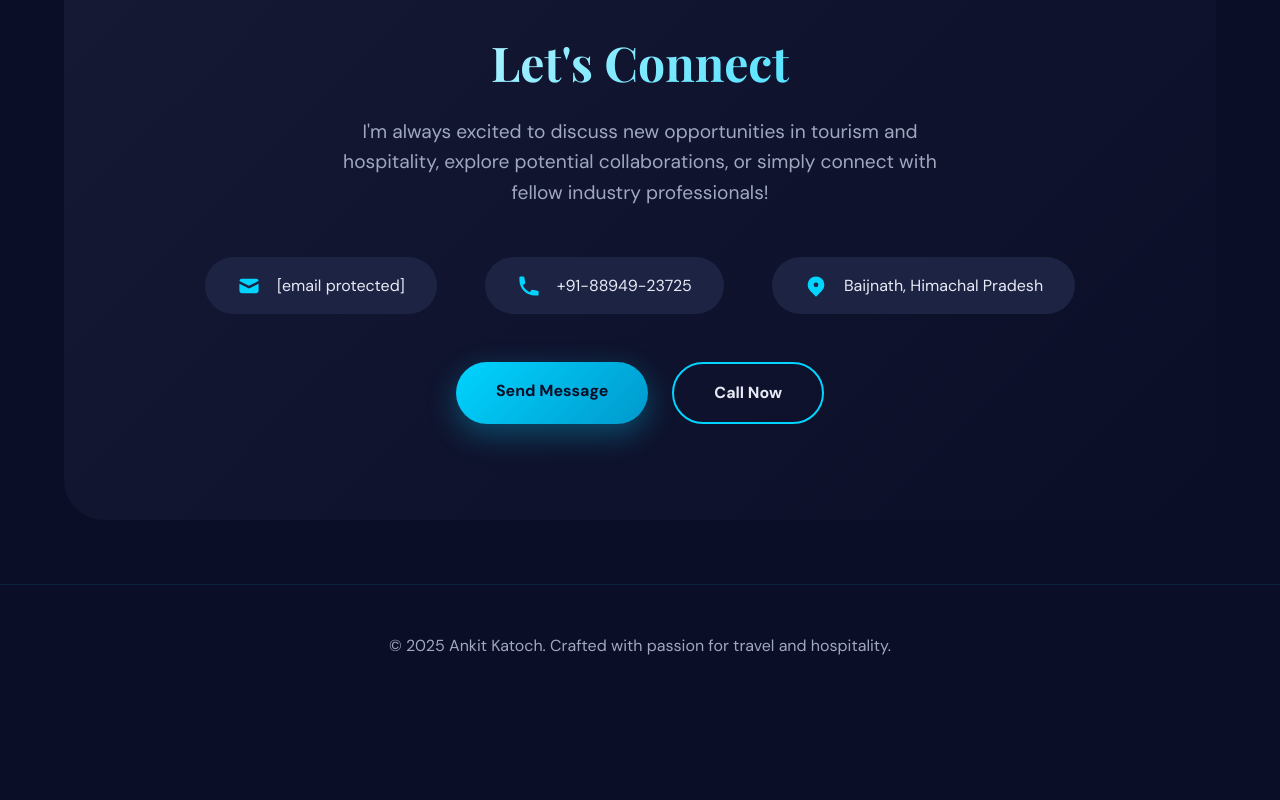
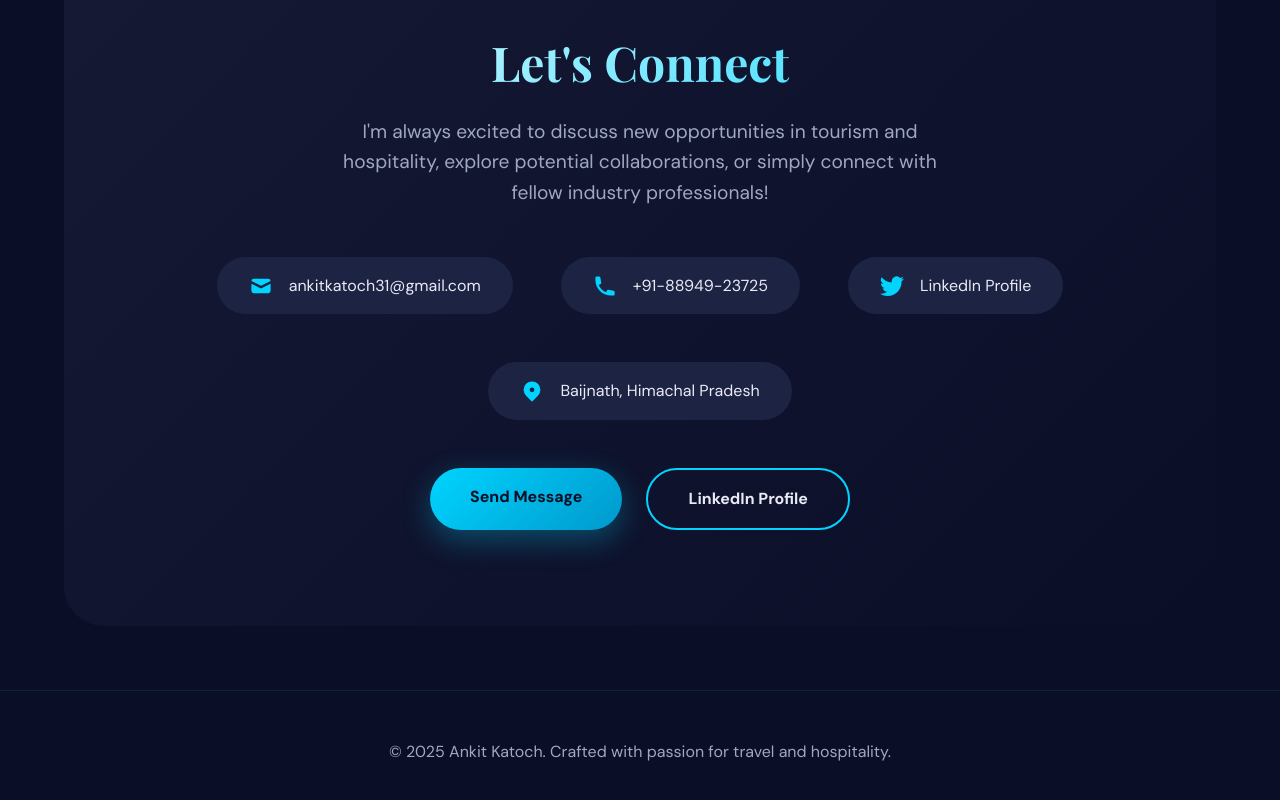
Before and after one commit to rsoni785/ankit-portfolio, a plain HTML site: page index.html in a window 1280 px wide. Shown: the part 10061-10861 px from the top of the page. Before the commit the page ends 10768 px from the top, so only its background shows below. Drawn offline with nearby package versions, Linux system fonts and the light colour scheme.

Commit message:
Modify contact links and add LinkedIn profile
Updated contact information and links in the footer.

```diff
--- a/index.html
+++ b/index.html
@@ -1307,13 +1307,19 @@
                     <path d="M2.003 5.884L10 9.882l7.997-3.998A2 2 0 0016 4H4a2 2 0 00-1.997 1.884z"/>
                     <path d="M18 8.118l-8 4-8-4V14a2 2 0 002 2h12a2 2 0 002-2V8.118z"/>
                 </svg>
-                <a href="ankitkatoch31@gmail.com" style="color: var(--text); text-decoration: none;"><span class="__cf_email__" data-cfemail="71101f1a18051a10051e1219424031161c10181d5f121e1c">[email&#160;protected]</span></a>
+                <a href="mailto:ankitkatoch31@gmail.com" style="color: var(--text); text-decoration: none;">ankitkatoch31@gmail.com</a>
             </div>
             <div class="contact-item">
                 <svg class="contact-icon" fill="currentColor" viewBox="0 0 20 20">
                     <path d="M2 3a1 1 0 011-1h2.153a1 1 0 01.986.836l.74 4.435a1 1 0 01-.54 1.06l-1.548.773a11.037 11.037 0 006.105 6.105l.774-1.548a1 1 0 011.059-.54l4.435.74a1 1 0 01.836.986V17a1 1 0 01-1 1h-2C7.82 18 2 12.18 2 5V3z"/>
                 </svg>
                 <span>+91-88949-23725</span>
+            </div>
+            <div class="contact-item">
+                <svg class="contact-icon" fill="currentColor" viewBox="0 0 20 20">
+                    <path d="M6.29 18.251c7.547 0 11.675-6.253 11.675-11.675 0-.178 0-.355-.012-.53A8.348 8.348 0 0020 3.92a8.19 8.19 0 01-2.357.646 4.118 4.118 0 001.804-2.27 8.224 8.224 0 01-2.605.996 4.107 4.107 0 00-6.993 3.743 11.65 11.65 0 01-8.457-4.287 4.106 4.106 0 001.27 5.477A4.073 4.073 0 01.8 7.713v.052a4.105 4.105 0 003.292 4.022 4.095 4.095 0 01-1.853.07 4.108 4.108 0 003.834 2.85A8.233 8.233 0 010 16.407a11.616 11.616 0 006.29 1.84"/>
+                </svg>
+                <a href="https://www.linkedin.com/in/ankit-katoch-806189182/" target="_blank" style="color: var(--text); text-decoration: none;">LinkedIn Profile</a>
             </div>
             <div class="contact-item">
                 <svg class="contact-icon" fill="currentColor" viewBox="0 0 20 20">
@@ -1324,8 +1330,8 @@
         </div>
 
         <div class="cta-buttons" style="justify-content: center;">
-            <a href="/cdn-cgi/l/email-protection#4d2c23262439262c39222e257e7c0d2a202c2421632e2220" class="btn btn-primary">Send Message</a>
-            <a href="tel:+918894923725" class="btn btn-secondary">Call Now</a>
+            <a href="mailto:ankitkatoch31@gmail.com" class="btn btn-primary">Send Message</a>
+            <a href="https://www.linkedin.com/in/ankit-katoch-806189182/" target="_blank" class="btn btn-secondary">LinkedIn Profile</a>
         </div>
     </div>
 
```
